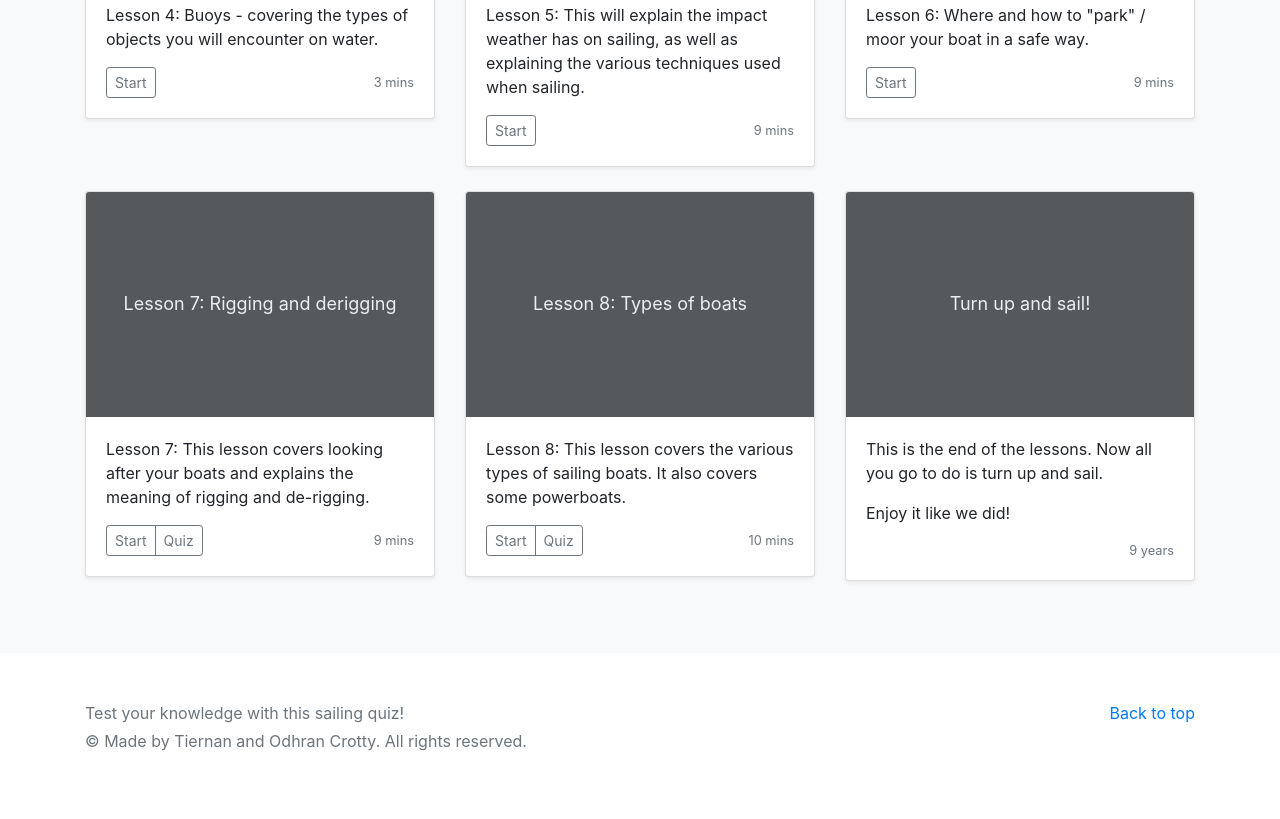
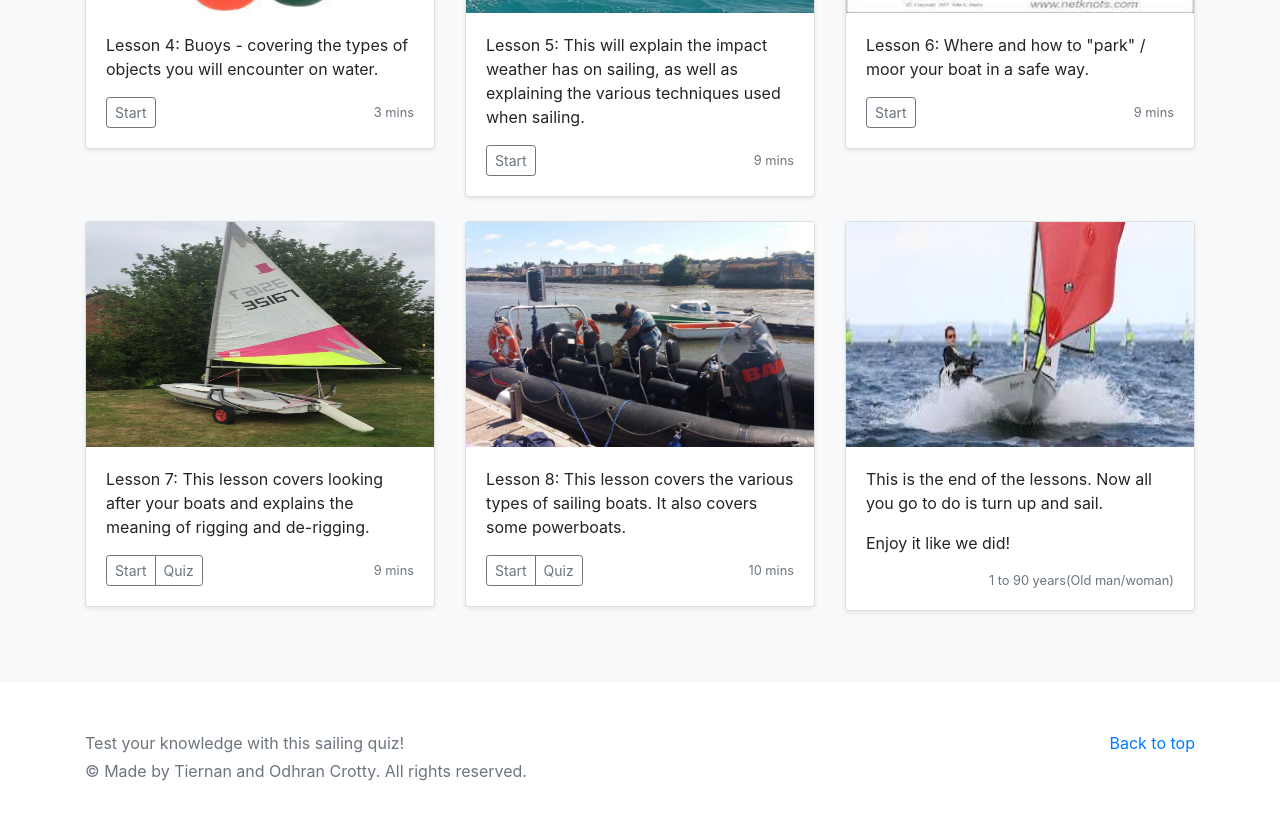
Before and after one commit to mcrotty/sailingwebsite, a plain HTML site: page index.html in a window 1280 px wide. Shown: the part 1159-1978 px from the top of the page. Drawn offline with Linux system fonts and the light colour scheme.

Commit message:
Latest changes from Odhran

```diff
--- a/index.html
+++ b/index.html
@@ -79,8 +79,7 @@
   <section class="jumbotron text-center">
     <div class="container">
       <h1 class="jumbotron-heading">Ahoy there: Beginners Introduction to Sailing</h1>
-      <p class="lead text-muted">This gives sailing lessons on what to do when
-        starting sailing.  There are also some quizs, but don't worry if you get it wrong.</p>
+      <p class="lead text-muted">This gives some lessons to teach you a few tips when you start sailing.  There are also some quizs, but don't worry if you get it wrong.</p>
       <p>
         <a href="learning%201.html" class="btn btn-primary my-2">Are you ready?</a>
       </p>
@@ -198,7 +197,9 @@
 
         <div class="col-md-4">
           <div class="card mb-4 shadow-sm">
-            <svg class="bd-placeholder-img card-img-top" width="100%" height="225" xmlns="http://www.w3.org/2000/svg" preserveAspectRatio="xMidYMid slice" focusable="false" role="img" aria-label="Placeholder: Thumbnail"><title>Placeholder</title><rect fill="#55595c" width="100%" height="100%"></rect><text fill="#eceeef" dy=".3em" x="50%" y="50%">Lesson 7: Rigging and derigging</text></svg>
+
+          <img src="images of boats\topper on trailer rigged.jpg" width="100%" height="225"/>
+
             <div class="card-body">
               <p class="card-text">Lesson 7: This lesson covers looking after your boats
                 and explains the meaning of rigging and de-rigging.</p>
@@ -216,7 +217,7 @@
         </div>
         <div class="col-md-4">
           <div class="card mb-4 shadow-sm">
-            <svg class="bd-placeholder-img card-img-top" width="100%" height="225" xmlns="http://www.w3.org/2000/svg" preserveAspectRatio="xMidYMid slice" focusable="false" role="img" aria-label="Placeholder: Thumbnail"><title>Placeholder</title><rect fill="#55595c" width="100%" height="100%"></rect><text fill="#eceeef" dy=".3em" x="50%" y="50%">Lesson 8: Types of boats</text></svg>
+            <img src="images of boats\barney is a dinosaur powerboat.jpg" width="100%" height="225"/>
             <div class="card-body">
               <p class="card-text">Lesson 8: This lesson covers the various types of sailing boats. It also covers some powerboats.</p>
               <div class="d-flex justify-content-between align-items-center">
@@ -231,7 +232,7 @@
         </div>
         <div class="col-md-4">
           <div class="card mb-4 shadow-sm">
-            <svg class="bd-placeholder-img card-img-top" width="100%" height="225" xmlns="http://www.w3.org/2000/svg" preserveAspectRatio="xMidYMid slice" focusable="false" role="img" aria-label="Placeholder: Thumbnail"><title>Placeholder</title><rect fill="#55595c" width="100%" height="100%"></rect><text fill="#eceeef" dy=".3em" x="50%" y="50%">Turn up and sail!</text></svg>
+            <img src="images of boats\boy sailing having lots of fun.jpg" height="225" width="100%"/>
             <div class="card-body">
               <p class="card-text">This is the end of the lessons. Now all you go to do is turn up and sail.</p>
               <p class="card-text">Enjoy it like we did!</p>
@@ -240,7 +241,7 @@
                   <!-- <button type="button" class="btn btn-sm btn-outline-secondary">View</button>
                   <button type="button" class="btn btn-sm btn-outline-secondary">Edit</button> -->
                 </div>
-                <small class="text-muted">9 years</small>
+                <small class="text-muted">1 to 90 years(Old man/woman)</small>
               </div>
             </div>
           </div>
```
Also changed, not shown: images of boats/boy sailing having lots of fun.jpg (added).
